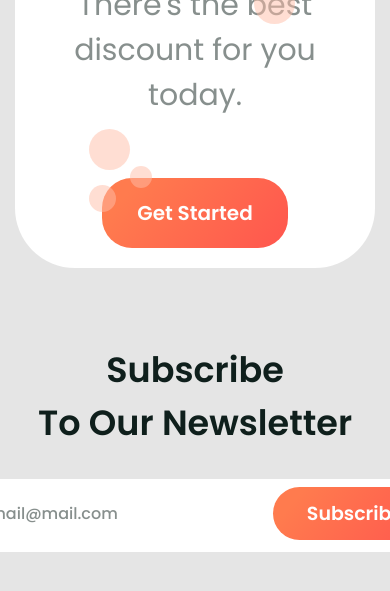
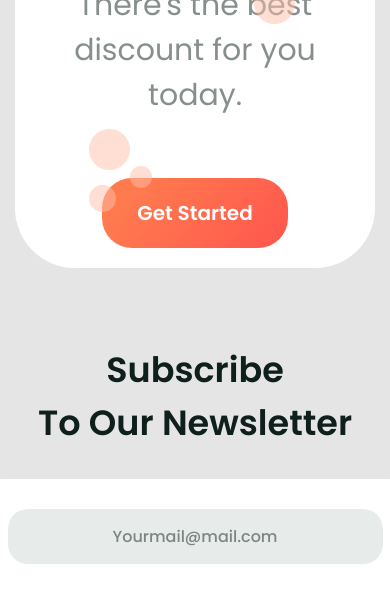
Before and after one commit to NERON147/gotrip, a plain HTML site: page index.html in a window 390 px wide. Shown: the part 3056-3647 px from the top of the page. Drawn offline with nearby package versions, Linux system fonts and the light colour scheme.

Commit message:
last update

```diff
--- a/css/main.css
+++ b/css/main.css
@@ -817,7 +817,6 @@ body {
         margin: ;
     }
 
-
     .subscribe__form {
         padding: 8px 4px 12px 21px;
         border-radius: 35px;
@@ -852,22 +851,24 @@ body {
     }
 
     .subscribe__form {
-        padding: 8px 0px 12px 0px;
-        border-radius: 35px;
-        background-color: #fff;
-        display: flex;
-        column-gap: 5px;
-    }
-}
-
-
-@media (max-width: 390px) {
-    .subscribe__form {
-        padding: 8px 0px 12px 0px;
+        flex-direction: column;
+        row-gap: 30px;
+        padding: 30px 40px;
         border-radius: 35px;
         background-color: #fff;
         display: flex;
         column-gap: 5px;
     }
 
+    .subscribe-form__input {
+        padding: 15px 30px;
+        text-align: center;
+        background-color: #e7ebe9;
+        border-radius: 20px;
+    }
+
+    .subscribe__btn {
+        padding: 12px 34px;
+        font-size: 19px;
+    }
 }
```
